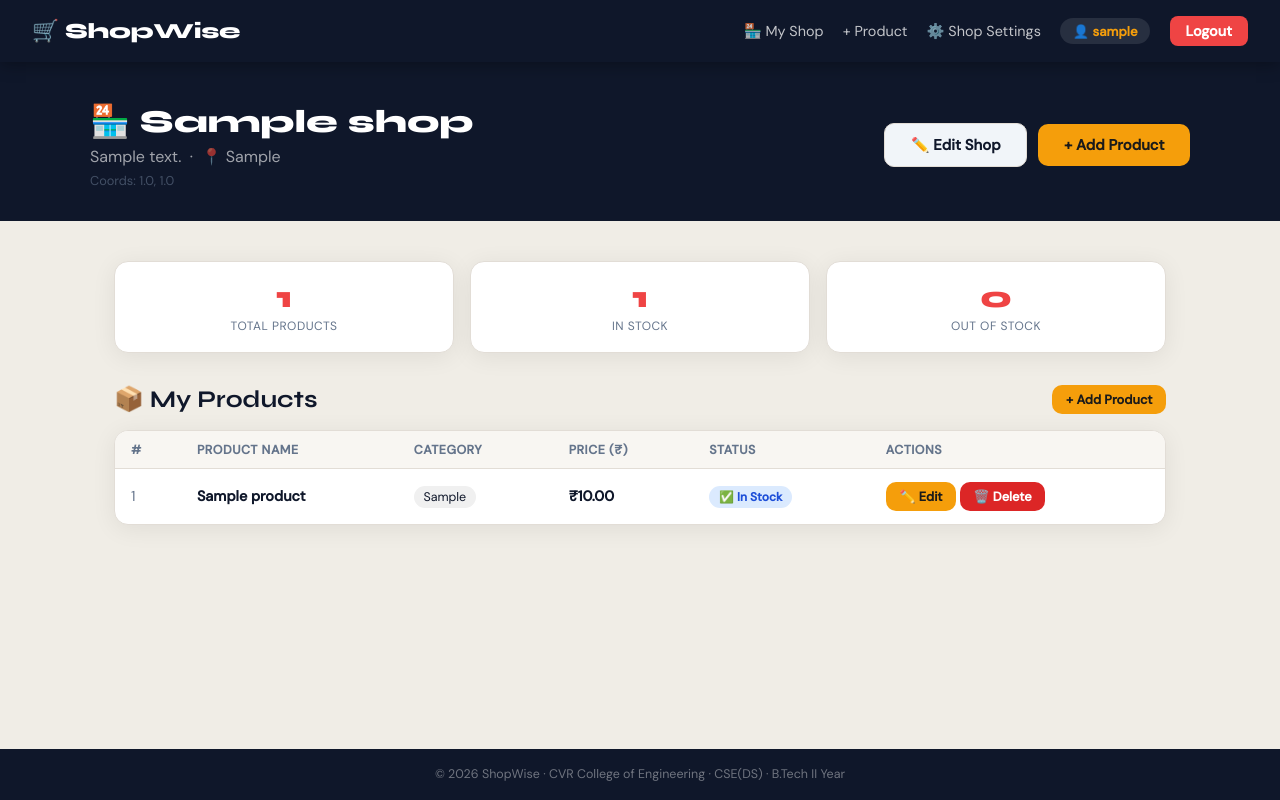
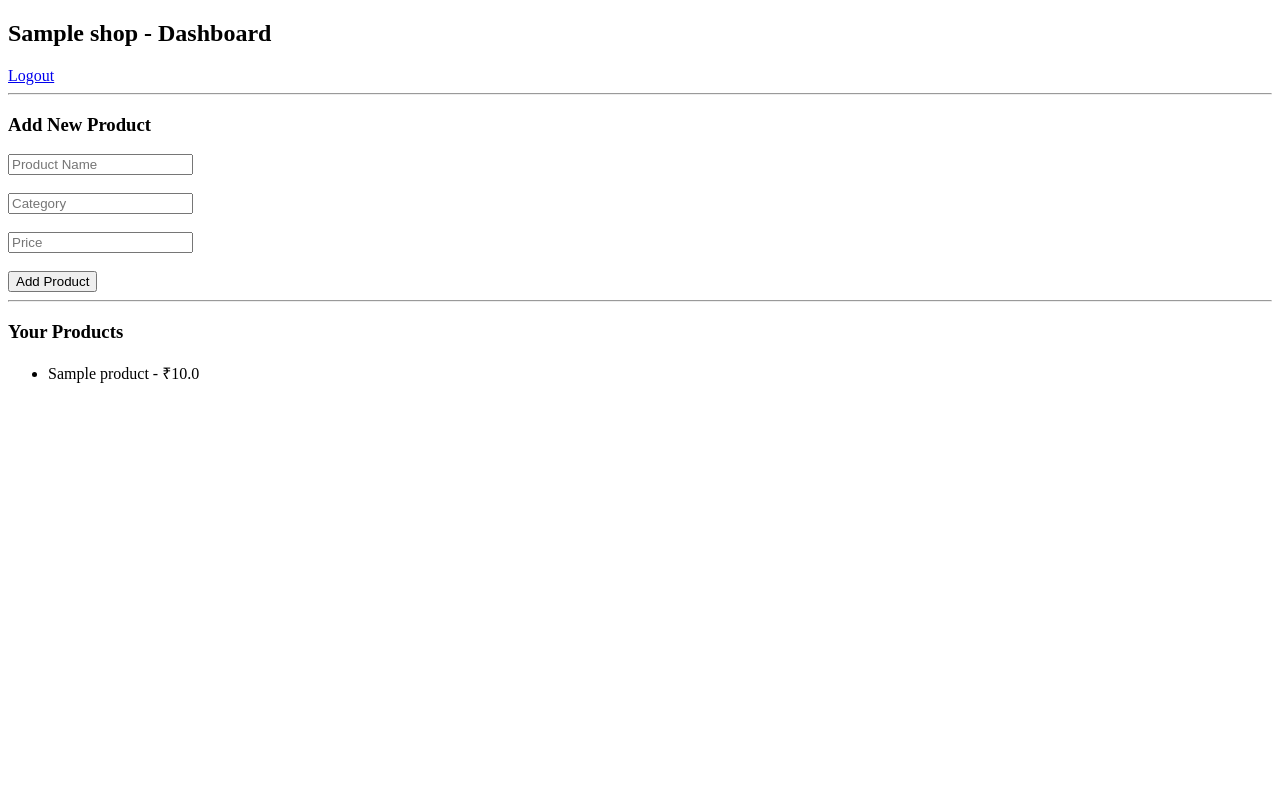
Before and after one commit to madhuhasini18/r, a Flask app: page /owner in a window 1280 px wide. Run offline with Flask 3, Linux system fonts and the light colour scheme; the visitor is signed in with stand-in values (Sample User, id 1); tables that the repository leaves empty hold one stand-in row (values such as "Sample post").

Commit message:
owner_dashboard.html

```diff
--- a/templates/owner_dashboard.html
+++ b/templates/owner_dashboard.html
@@ -1,91 +1,37 @@
-{% extends "base.html" %}
-{% block title %}My Shop – ShopWise{% endblock %}
-{% block content %}
+<!DOCTYPE html>
+<html>
+<head>
+    <title>Seller Dashboard - ShopWise</title>
+</head>
+<body>
 
-<div class="dash-head">
-  <div class="inner">
-    <div>
-      <h1>🏪 {{ shop.name }}</h1>
-      <p>{{ shop.address }} &nbsp;·&nbsp; 📍 {{ shop.area }}</p>
-      <p style="font-size:.8rem;color:var(--muted);">Coords: {{ shop.lat }}, {{ shop.lon }}</p>
-    </div>
-    <div style="display:flex;gap:.7rem;align-items:center;flex-wrap:wrap;">
-      <a href="/owner/edit_shop" class="btn btn-secondary">✏️ Edit Shop</a>
-      <a href="/owner/add" class="btn btn-gold">+ Add Product</a>
-    </div>
-  </div>
-</div>
+<h2>{{ shop.name }} - Dashboard</h2>
 
-<div class="section">
-  <div class="stats-row">
-    <div class="stat-box">
-      <div class="num">{{ products|length }}</div>
-      <div class="lbl">Total Products</div>
-    </div>
-    <div class="stat-box">
-      <div class="num">{{ products|selectattr('availability','equalto',1)|list|length }}</div>
-      <div class="lbl">In Stock</div>
-    </div>
-    <div class="stat-box">
-      <div class="num">{{ products|selectattr('availability','equalto',0)|list|length }}</div>
-      <div class="lbl">Out of Stock</div>
-    </div>
-  </div>
+<a href="{{ url_for('logout') }}">Logout</a>
 
-  <div style="display:flex;justify-content:space-between;align-items:center;margin-bottom:1rem;">
-    <h2 class="section-title" style="margin:0;">📦 My Products</h2>
-    <a href="/owner/add" class="btn btn-gold btn-sm">+ Add Product</a>
-  </div>
+<hr>
 
-  {% if products %}
-  <div class="table-card">
-    <table>
-      <thead>
-        <tr>
-          <th>#</th>
-          <th>Product Name</th>
-          <th>Category</th>
-          <th>Price (₹)</th>
-          <th>Status</th>
-          <th>Actions</th>
-        </tr>
-      </thead>
-      <tbody>
-        {% for p in products %}
-        <tr>
-          <td style="color:var(--muted)">{{ loop.index }}</td>
-          <td><strong>{{ p.name }}</strong></td>
-          <td>
-            <span style="background:#f0f0f0;padding:.2rem .6rem;border-radius:20px;font-size:.78rem;">
-              {{ p.category }}
-            </span>
-          </td>
-          <td><strong>₹{{ '%.2f'|format(p.price) }}</strong></td>
-          <td>
-            {% if p.availability %}
-              <span class="pill pill-in">✅ In Stock</span>
-            {% else %}
-              <span class="pill pill-out">❌ Out of Stock</span>
-            {% endif %}
-          </td>
-          <td>
-            <a href="/owner/edit/{{ p.id }}" class="btn btn-sm btn-gold">✏️ Edit</a>
-            <a href="/owner/delete/{{ p.id }}" class="btn btn-sm btn-danger"
-               onclick="return confirm('Delete {{ p.name }}? This cannot be undone.')">🗑️ Delete</a>
-          </td>
-        </tr>
-        {% endfor %}
-      </tbody>
-    </table>
-  </div>
-  {% else %}
-  <div class="no-results">
-    <div class="icon">📦</div>
-    <h3>No products yet</h3>
-    <p>Start adding products so customers can find your shop!</p>
-    <br/>
-    <a href="/owner/add" class="btn btn-primary">+ Add Your First Product</a>
-  </div>
-  {% endif %}
-</div>
-{% endblock %}
+<h3>Add New Product</h3>
+
+<form method="POST" action="{{ url_for('add_product') }}">
+    <input type="text" name="name" placeholder="Product Name" required><br><br>
+    <input type="text" name="category" placeholder="Category" required><br><br>
+    <input type="number" name="price" placeholder="Price" step="0.01" required><br><br>
+
+    <button type="submit">Add Product</button>
+</form>
+
+<hr>
+
+<h3>Your Products</h3>
+
+<ul>
+{% for product in products %}
+    <li>{{ product.name }} - ₹{{ product.price }}</li>
+{% else %}
+    <li>No products added yet.</li>
+{% endfor %}
+</ul>
+
+</body>
+</html>
```
